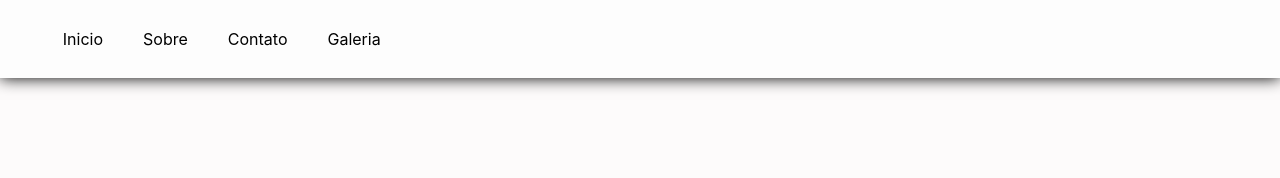
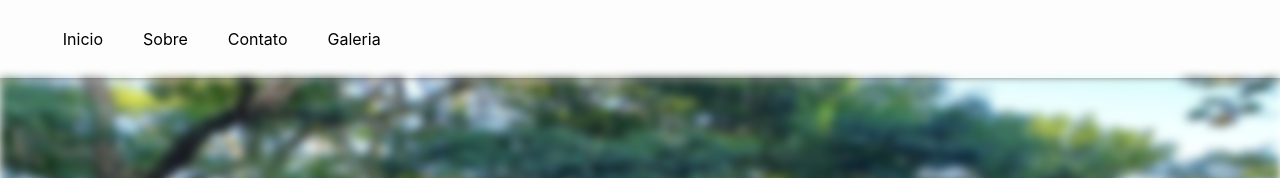
Before and after one commit to GuilhermeTauil/Tapitioca, a Next.js app: page / in a window 1280 px wide. Shown: the top 178 px of the page. Built offline with nearby package versions, Linux system fonts and the light colour scheme; a web font is replaced by a local one.

Commit message:
End This world again

```diff
--- a/styles/Home.module.css
+++ b/styles/Home.module.css
@@ -1,5 +1,8 @@
 @import url("https://fonts.googleapis.com/css2?family=Edu+VIC+WA+NT+Beginner&family=Noto+Sans+JP:wght@100&display=swap");
 .div1 {
+  width: 100%;
+  height: 100%;
+  padding: 30%;
   display: block;
   filter: blur(5px);
 }
```
